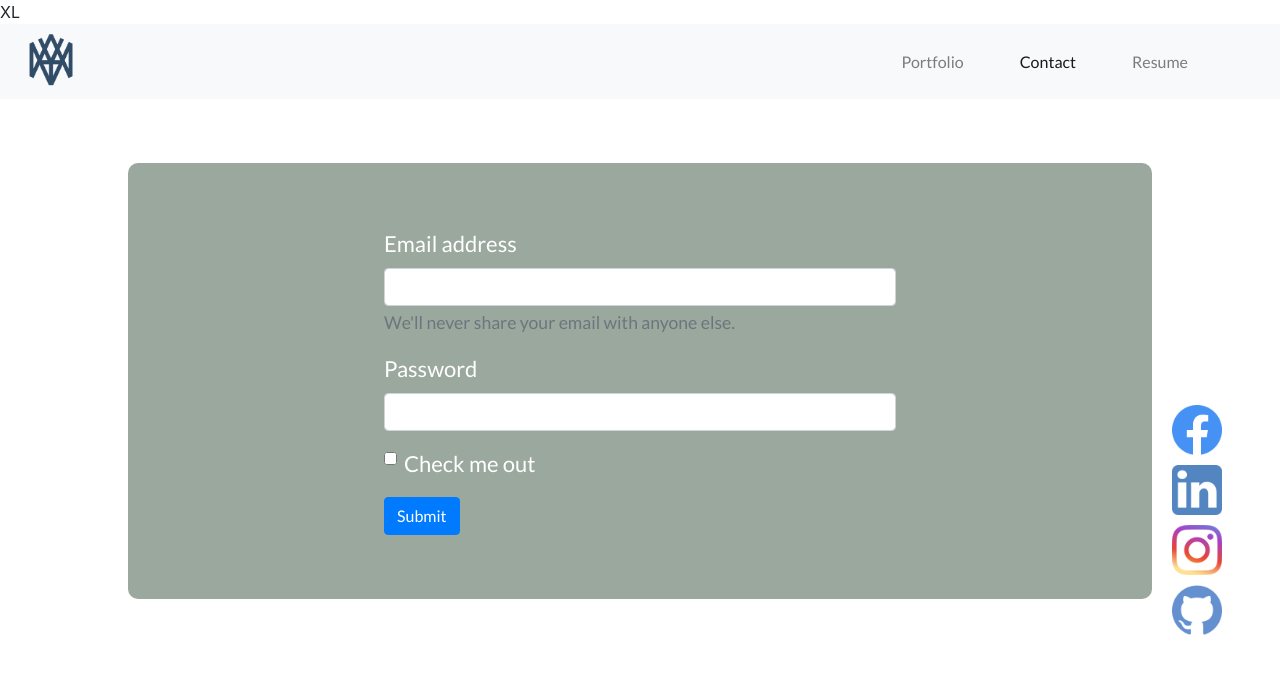
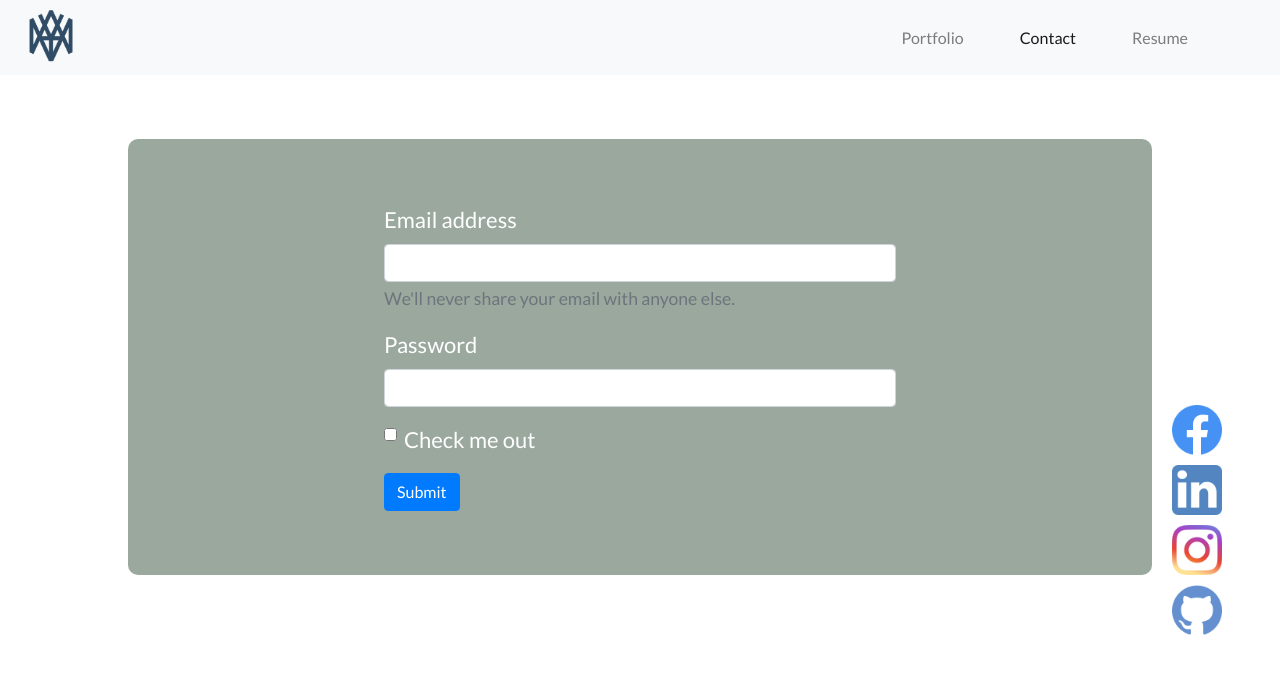
Before and after one commit to mhitchi/bootstrap, a plain HTML site: page contact.html in a window 1280 px wide. Drawn offline with nearby package versions, Linux system fonts and the light colour scheme.

Commit message:
removed size display

```diff
--- a/contact.html
+++ b/contact.html
@@ -8,13 +8,13 @@
   <link href="https://fonts.googleapis.com/css?family=Alegreya|Lato&display=swap" rel="stylesheet">
 </head>
 <body>
-  <div class="size-display">
+  <!-- <div class="size-display">
     <span class="d-inline d-sm-none d-md-none d-lg-none d-xl-none">XS</span>
     <span class="d-none d-sm-inline d-md-none d-lg-none d-xl-none">SM</span>
     <span class="d-none d-sm-none d-md-inline d-lg-none d-xl-none">MD</span>
     <span class="d-none d-sm-none d-md-none d-lg-inline d-xl-none">LG</span>
     <span class="d-none d-sm-none d-md-none d-lg-none d-xl-inline">XL</span>
-  </div>
+  </div> -->
   <header>
      <!-- navigation bar with logo -->
      <nav class="navbar navbar-expand-lg navbar-light bg-light">
```
Also changed, not shown: index.html (+2 -2 lines), portfolio.html (+2 -2 lines).
